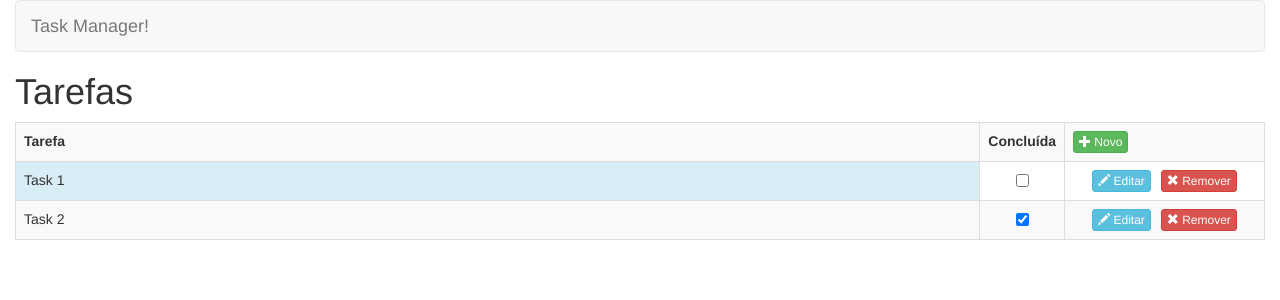
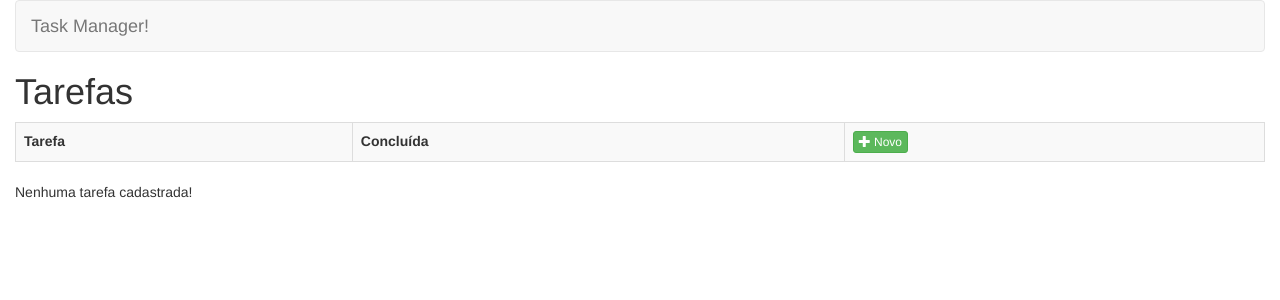
Before and after one commit to CarlosEduardoLS/task-manager-angular, an Angular app: page /tasks/list in a window 1280 px wide. Shown: the top 300 px of the page. Built offline with nearby package versions, Linux system fonts and the light colour scheme.

Commit message:
FIX: Removed local objects

```diff
--- a/src/app/tasks/list/list-task.component.ts
+++ b/src/app/tasks/list/list-task.component.ts
@@ -13,7 +13,7 @@ export class ListTaskComponent implements OnInit {
 
   ngOnInit(): void {
     this.tasks = this.getTasks();
-    this.tasks = [new Task(1, 'Task 1', false), new Task(2, 'Task 2', true)];
+    this.tasks = [];
   }
 
   getTasks(): Task[] {
```
